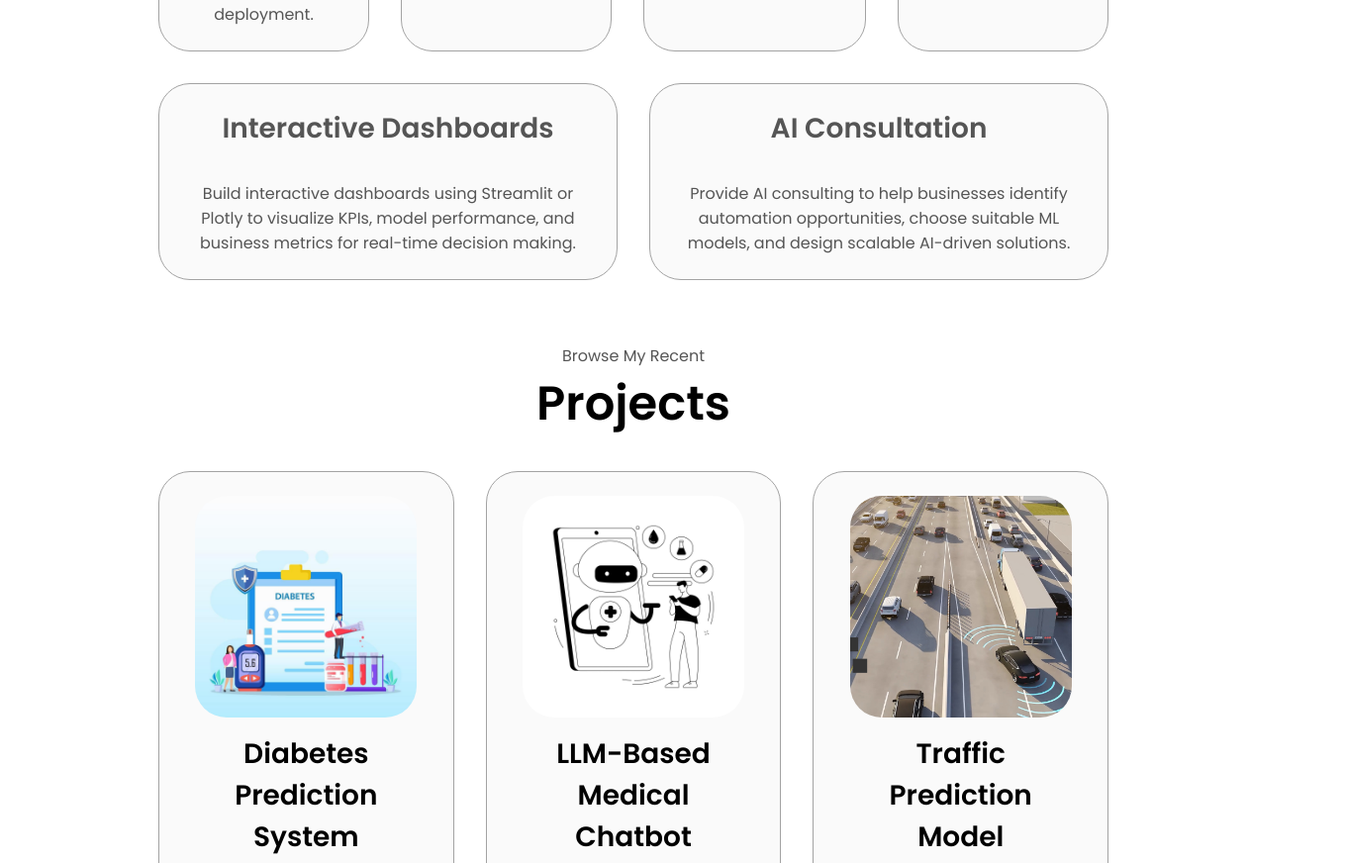
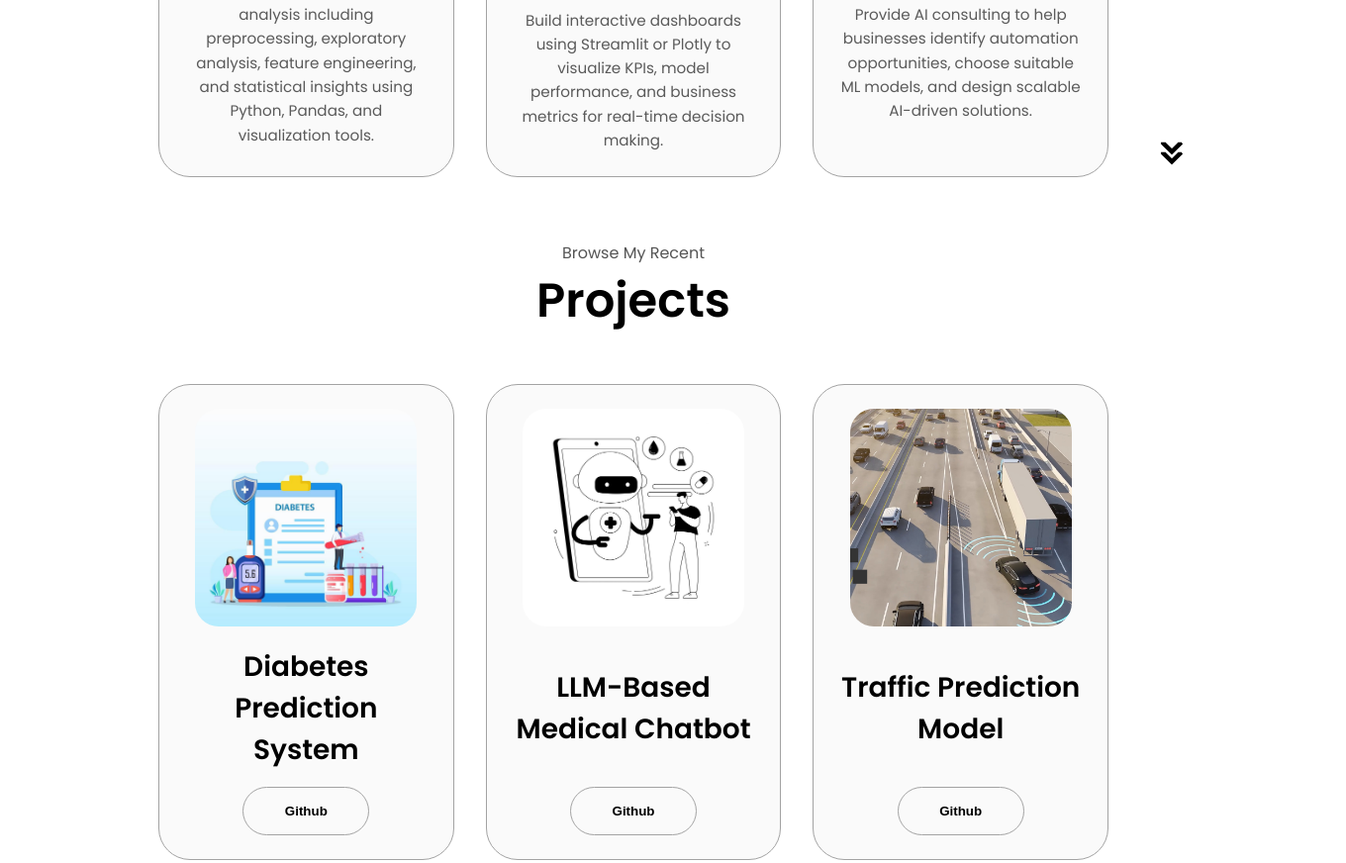
Before and after one commit to ahmed-morad15/portfolio, a plain HTML site: page index.html in a window 1280 px wide. Shown: the part 3049-3921 px from the top of the page at 99% size, 1360 px wide, since content can reach past the window. Drawn offline with Linux system fonts and the light colour scheme.

Commit message:
Refactor CSS for services and projects sections

```diff
--- a/style.css
+++ b/style.css
@@ -324,7 +324,7 @@
   color: rgb(85, 85, 85);
   font-weight: 600;
   font-size: 1.75rem;
-  margin-bottom: 2rem;
+  margin-bottom: 1rem;
 }
 
 .experience-details-container {
@@ -335,43 +335,109 @@
 
 .article-container {
   display: flex;
-  text-align: initial;
+  text-align: center;
   flex-wrap: wrap;
   flex-direction: row;
-  gap: 2.5rem;
+  gap: 1.2rem;
   justify-content: space-around;
 }
 
 article {
   display: flex;
-  width: 25rem;
-  justify-content: space-around;
-  gap: 0.5rem;
+  flex: 1 1 300px;
+  max-width: 400px;
+  justify-content: center;
 }
 
 article .icon {
   cursor: default;
 }
 
-/* PROJECTS SECTION */
 
+/* SERVICES SECTION */
+
+#services {
+  position: relative;
+  min-height: fit-content;
+}
+
+#services .about-containers {
+  margin-top: 3rem;
+}
+
+#services .details-container {
+  background: rgb(250, 250, 250);
+  transition: transform 0.3s ease, box-shadow 0.3s ease;
+}
+
+#services .details-container:hover {
+  transform: translateY(-10px);
+  box-shadow: 0 10px 25px rgba(0, 0, 0, 0.1);
+}
+
+#services .experience-sub-title {
+  font-size: 1.5rem;
+  margin-bottom: 1rem;
+  color: rgb(53, 53, 53);
+}
+
+#services p {
+  font-size: 0.95rem;
+  line-height: 1.6;
+  color: rgb(90, 90, 90);
+}
+
+#services .about-containers {
+  display: grid;
+  grid-template-columns: repeat(3, 1fr);
+  gap: 2rem;
+  margin-top: 3rem;
+}
+
+#services .details-container {
+  min-height: 150px;
+  display: flex;
+  flex-direction: column;
+  justify-content: center;
+}
+
+
+/* PROJECTS SECTION STYLE */
 #projects {
   position: relative;
+  min-height: fit-content;
 }
 
-.color-container {
-  border-color: rgb(163, 163, 163);
+#projects .about-containers {
+  display: grid;
+  grid-template-columns: repeat(3, 1fr);
+  gap: 2rem;
+  margin-top: 3rem;
+}
+
+#projects .details-container {
   background: rgb(250, 250, 250);
+  transition: transform 0.3s ease, box-shadow 0.3s ease;
+  min-height: 320px;
+  display: flex;
+  flex-direction: column;
+  justify-content: space-between;
+}
+
+#projects .details-container:hover {
+  transform: translateY(-10px);
+  box-shadow: 0 10px 25px rgba(0, 0, 0, 0.1);
 }
 
 .project-img {
-  border-radius: 2rem;
+  border-radius: 1.5rem;
   width: 90%;
-  height: 90%;
+  height: 98%;
+  object-fit: cover;
 }
 
 .project-title {
-  margin: 1rem;
+  margin: 1rem 0;
   color: black;
 }
 
@@ -379,7 +445,6 @@
   color: black;
   border-color: rgb(163, 163, 163);
 }
-
 /* CONTACT */
 
 #contact {
```
